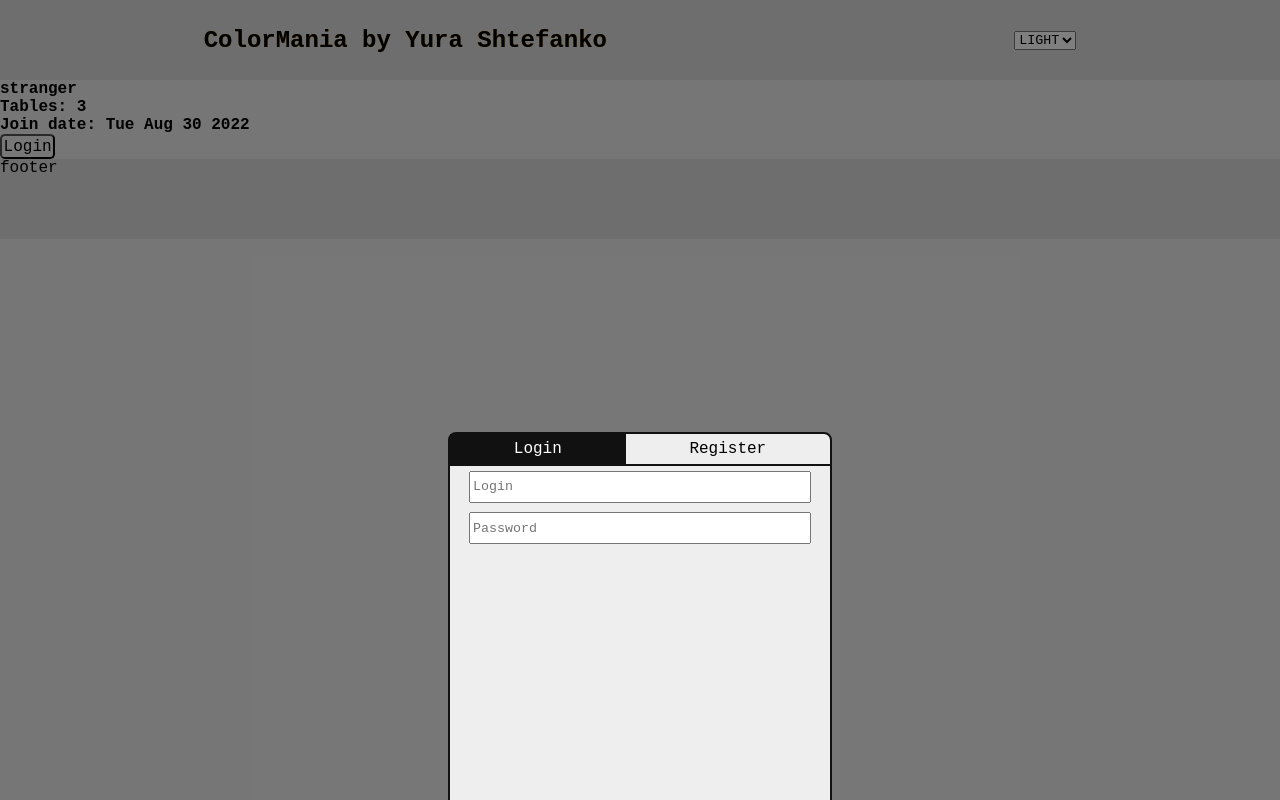
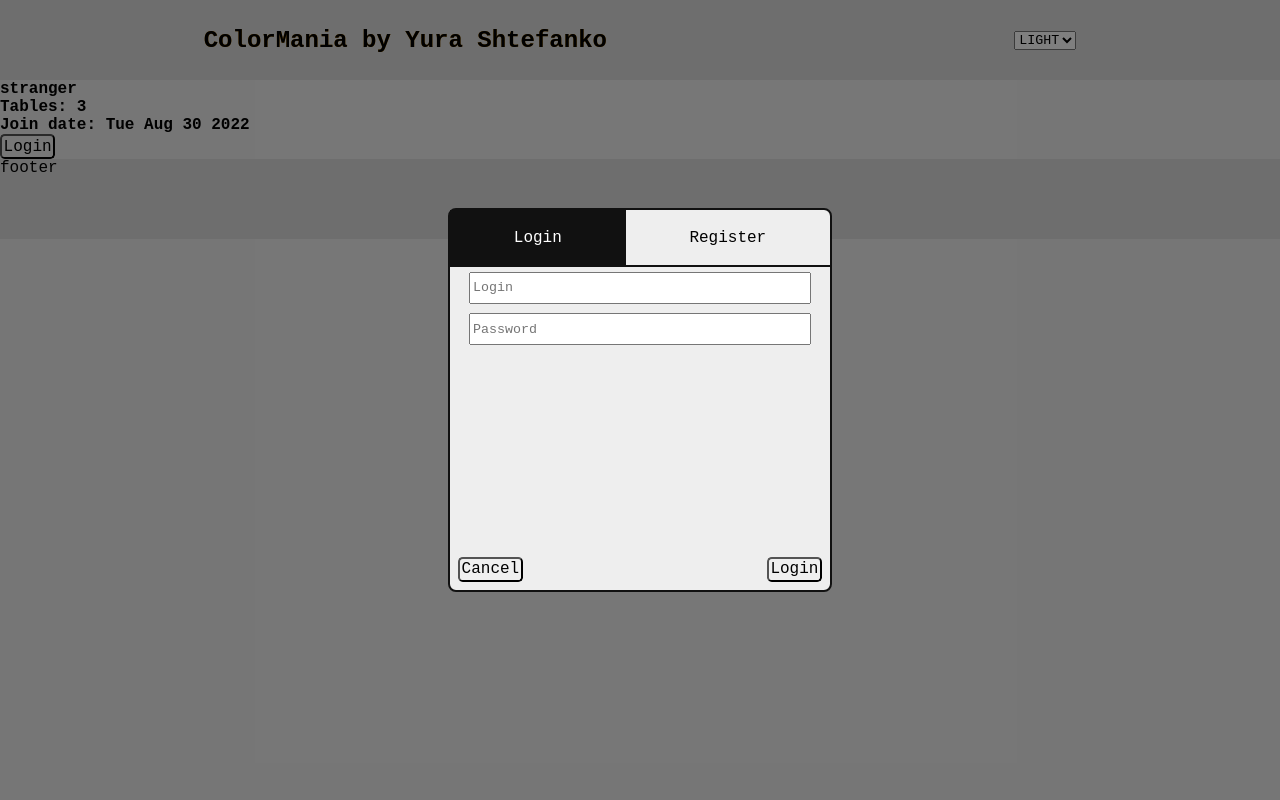
Before and after one commit to Viper-JSX/Colormania-React, a React (Create React App) app: page /user/authorization/login in a window 1280 px wide. Built offline with nearby package versions, Linux system fonts and the light colour scheme.

Commit message:
Added temporare fix for AuthorizationNavigarion height

```diff
--- a/src/css/App.css
+++ b/src/css/App.css
@@ -343,7 +343,7 @@ header .appTitle:hover{
 /*---Authorization---*/
 .authorizationFormWrapper{
     width: 100vw;
-    height: 100vw;
+    height: 100vh;
     background-color: var(--transparentDarkColor);
     position: fixed;
     top: 0;
@@ -361,11 +361,13 @@ header .appTitle:hover{
     aspect-ratio: 1/1;
     position: relative;
     text-align: center;
+    display: flex;
+    flex-direction: column
 }
 
 .authorizationNavigation{
     width: 100%;
-    height: 2rem;
+    flex-grow: 1;
 }
 
 .authorizationNavigation > ul{
@@ -406,7 +408,8 @@ header .appTitle:hover{
 }
 
 .authorizationForm .login, .authorizationForm .register{
-    height: 100%;
+   height: 85%;
+   position: relative;
 }
 
 .authorizationForm input{
```
